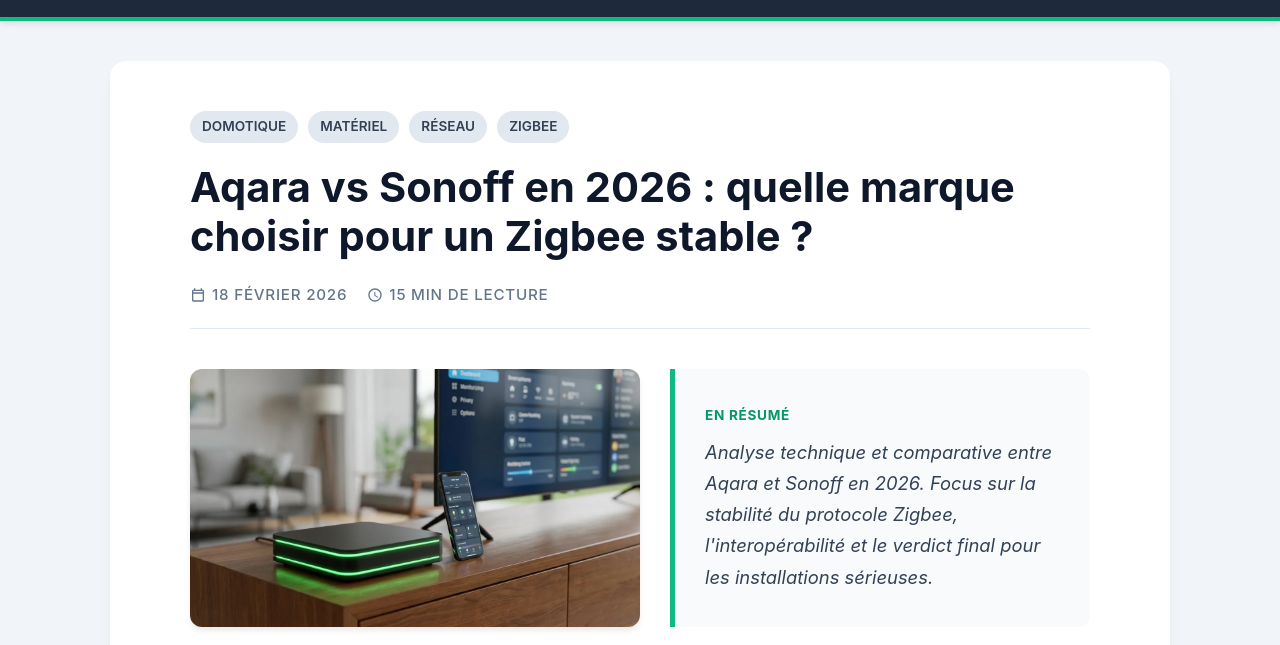
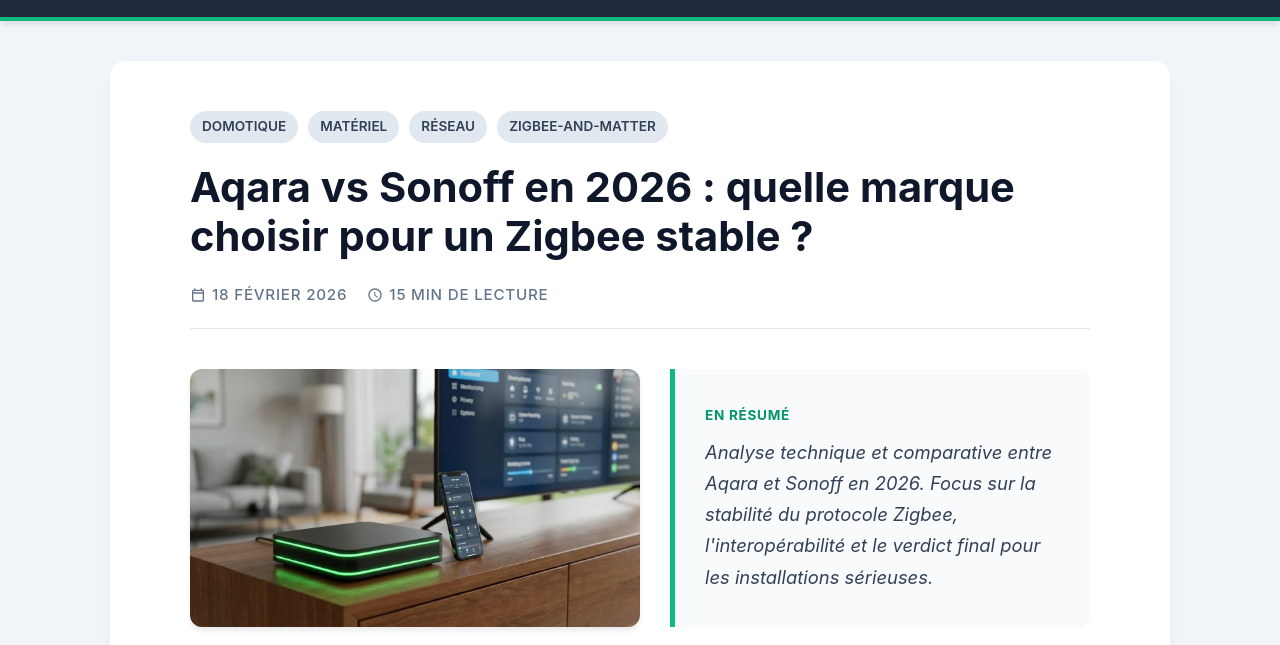
Before and after one commit to foutoirconnecte/blog-foutoir-connecte, an Eleventy site: page articles/aqara-vs-sonoff-2026.md in a window 1280 px wide. Shown: the part 155-800 px from the top of the page. Built offline with nearby package versions, Linux system fonts and the light colour scheme; Eleventy itself is replaced by a stand-in of ours; files that its build step writes are made by us from their sources.

Commit message:
Update blog article: aqara-vs-sonoff-2026.md

```diff
--- a/articles/aqara-vs-sonoff-2026.md
+++ b/articles/aqara-vs-sonoff-2026.md
@@ -10,7 +10,7 @@
 - domotique
 - matériel
 - réseau
-- zigbee
+- zigbee-and-matter
 title: 'Aqara vs Sonoff en 2026 : quelle marque choisir pour un Zigbee stable ?'
 ---
 
```
